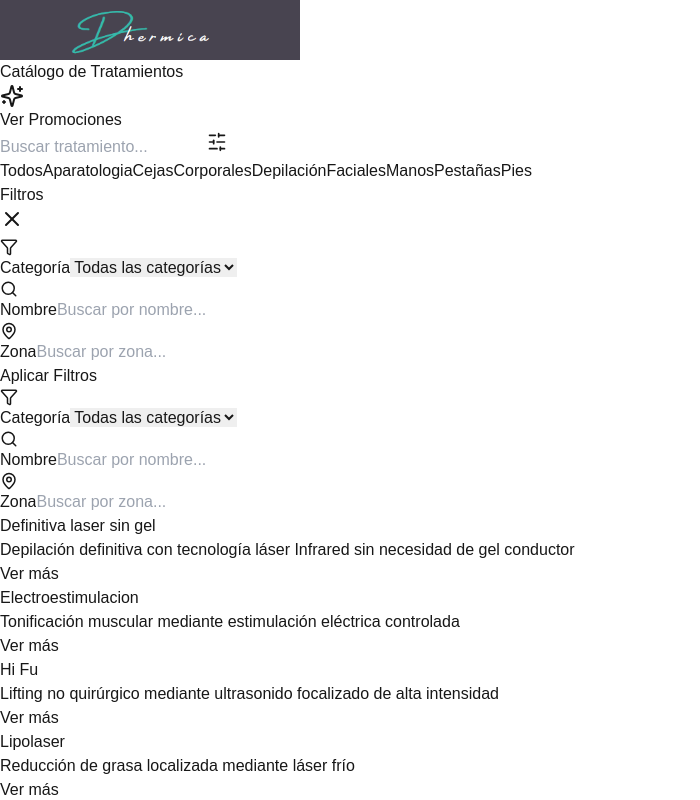
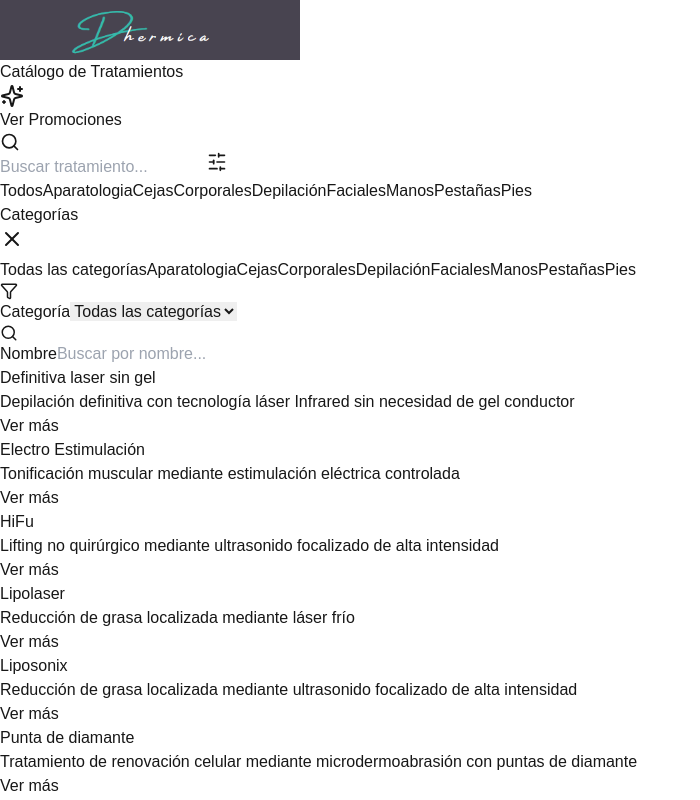
Before and after one commit to Marcosotoladev/dhermica-catalogo, a Next.js app: page /catalogo in a window 1280 px wide. Both pictures are taken after a click on the button 217 px from the left and 141 px from the top of the page. Shown: the top 800 px of the page, without its empty margins (0-700 px from the left). Built offline with nearby package versions, Linux system fonts and the light colour scheme.

Commit message:
mejoras vista movil

```diff
--- a/src/Data/Aparatologia/ApElectroestimulacion.jsx
+++ b/src/Data/Aparatologia/ApElectroestimulacion.jsx
@@ -1,7 +1,7 @@
 const Electroestimulacion = {
     id: "ApElectroestimulacion",
     categoria: "Aparatologia",
-    nombre: "Electroestimulacion",
+    nombre: "Electro Estimulación",
     metodo: "electroestimulacion",
     zonas: [
         {
--- a/src/Data/Aparatologia/ApHiFu.jsx
+++ b/src/Data/Aparatologia/ApHiFu.jsx
@@ -1,7 +1,7 @@
 const HiFu = {
     id: "ApHiFu",
     categoria: "Aparatologia",
-    nombre: "Hi Fu",
+    nombre: "HiFu",
     metodo: "hifu 22d",
     zonas: [
         {
--- a/src/Data/Corporales/CoElectroEstimulacion.jsx
+++ b/src/Data/Corporales/CoElectroEstimulacion.jsx
@@ -1,7 +1,7 @@
 const Electroestimulacion = {
     id: "CoElectroestimulacion",
     categoria: "Corporales",
-    nombre: "Electroestimulacion",
+    nombre: "Electro estimulación",
     metodo: "electroestimulacion",
     zonas: [
         {
--- a/src/Data/Faciales/FaHiFu.jsx
+++ b/src/Data/Faciales/FaHiFu.jsx
@@ -1,7 +1,7 @@
 const FaHiFu = {
     id: "FaHiFu", // ID único para el tratamiento
     categoria: "Faciales",
-    nombre: "Hi Fu",
+    nombre: "HiFu",
     metodo: "HIFU 22D",
     zonas: [
         {
--- a/src/app/catalogo/page.jsx
+++ b/src/app/catalogo/page.jsx
@@ -3,14 +3,13 @@
 import React, { useState, useMemo } from 'react';
 import Link from 'next/link';
 import { motion, AnimatePresence } from 'framer-motion';
-import { Search, Filter, MapPin, X, SlidersHorizontal } from 'lucide-react';
+import { Search, Filter, X, SlidersHorizontal } from 'lucide-react';
 import treatmentsCatalog from '../../Data/TreatmentsCatalog';
 import PromoButton from '../../Components/Button/PromoButton';
 
 const Catalogo = () => {
   const [filterCategory, setFilterCategory] = useState('');
   const [filterName, setFilterName] = useState('');
-  const [filterZone, setFilterZone] = useState('');
   const [showFilters, setShowFilters] = useState(false);
 
   // Obtener categorías únicas
@@ -21,26 +20,27 @@ const Catalogo = () => {
 
   const filteredTreatments = useMemo(() => {
     return treatmentsCatalog.filter((t) => {
+      // Normalizar strings removiendo espacios extras y convirtiendo a minúsculas
+      const normalizedName = t.nombre.toLowerCase().trim();
+      const normalizedSearch = filterName.toLowerCase().trim();
+
       const matchCategory = !filterCategory ||
         t.categoria.toLowerCase() === filterCategory.toLowerCase();
       const matchName = !filterName ||
-        t.nombre.toLowerCase().includes(filterName.toLowerCase());
-      const matchZone = !filterZone ||
-        (t.zonas && t.zonas.some(zona =>
-          zona.nombre.toLowerCase().includes(filterZone.toLowerCase())
-        ));
+        normalizedName.includes(normalizedSearch);
 
-      return matchCategory && matchName && matchZone;
+      return matchCategory && matchName;
     });
-  }, [filterCategory, filterName, filterZone]);
+  }, [filterCategory, filterName]);
 
   // Componente para las píldoras de categorías
   const CategoryPills = () => (
-    <div className="flex gap-2 overflow-x-auto pb-2 md:hidden">
+    <div className="flex gap-2 overflow-x-auto pb-2 md:hidden mb-4">
       <motion.button
         whileTap={{ scale: 0.95 }}
         onClick={() => setFilterCategory('')}
-        className={`flex-shrink-0 px-4 py-2 rounded-full text-sm ${filterCategory === ''
+        className={`flex-shrink-0 px-4 py-2 rounded-full text-sm ${
+          filterCategory === ''
             ? 'bg-[#34baab] text-white'
             : 'bg-white text-[#484450] border border-[#459a96]'
         }`}
@@ -52,7 +52,8 @@ const Catalogo = () => {
           key={cat}
           whileTap={{ scale: 0.95 }}
           onClick={() => setFilterCategory(cat)}
-          className={`flex-shrink-0 px-4 py-2 rounded-full text-sm ${filterCategory === cat
+          className={`flex-shrink-0 px-4 py-2 rounded-full text-sm ${
+            filterCategory === cat
               ? 'bg-[#34baab] text-white'
               : 'bg-white text-[#484450] border border-[#459a96]'
           }`}
@@ -77,15 +78,16 @@ const Catalogo = () => {
           <PromoButton />
         </div>
 
-        {/* Barra de búsqueda móvil siempre visible */}
+        {/* Barra de búsqueda móvil */}
         <div className="md:hidden mb-4">
           <div className="relative">
+            <Search className="absolute left-3 top-1/2 -translate-y-1/2 text-[#34baab]" size={20} />
             <input
               type="text"
               value={filterName}
               onChange={(e) => setFilterName(e.target.value)}
               placeholder="Buscar tratamiento..."
-              className="w-full p-3 pr-12 border border-[#459a96] rounded-lg focus:outline-none focus:ring-2 focus:ring-[#34baab] bg-white"
+              className="w-full pl-10 pr-12 py-3 border border-[#459a96] rounded-lg focus:outline-none focus:ring-2 focus:ring-[#34baab] bg-white"
             />
             <button
               onClick={() => setShowFilters(true)}
@@ -99,7 +101,7 @@ const Catalogo = () => {
         {/* Píldoras de categorías móvil */}
         <CategoryPills />
 
-        {/* Panel de filtros móvil */}
+        {/* Panel de filtros móvil simplificado */}
         <AnimatePresence>
           {showFilters && (
             <motion.div
@@ -115,65 +117,43 @@ const Catalogo = () => {
                 exit={{ y: '100%' }}
               >
                 <div className="flex justify-between items-center mb-4">
-                  <h3 className="text-lg font-semibold text-[#484450]">Filtros</h3>
+                  <h3 className="text-lg font-semibold text-[#484450]">Categorías</h3>
                   <button onClick={() => setShowFilters(false)}>
                     <X className="text-[#484450]" size={24} />
                   </button>
                 </div>
 
-                <div className="space-y-4">
-                  <div>
-                    <label className="block text-[#484450] font-semibold mb-2">
-                      <Filter size={18} className="inline mr-2" />
-                      Categoría
-                    </label>
-                    <select
-                      value={filterCategory}
-                      onChange={(e) => setFilterCategory(e.target.value)}
-                      className="w-full p-3 border border-[#459a96] rounded-lg focus:outline-none focus:ring-2 focus:ring-[#34baab] bg-white"
+                <div className="space-y-2">
+                  <button
+                    onClick={() => {
+                      setFilterCategory('');
+                      setShowFilters(false);
+                    }}
+                    className={`w-full p-3 rounded-lg text-left ${
+                      filterCategory === ''
+                        ? 'bg-[#34baab] text-white'
+                        : 'bg-white text-[#484450] border border-[#459a96]'
+                    }`}
                   >
-                      <option value="">Todas las categorías</option>
+                    Todas las categorías
+                  </button>
                   {uniqueCategories.map(cat => (
-                        <option key={cat} value={cat}>{cat}</option>
+                    <button
+                      key={cat}
+                      onClick={() => {
+                        setFilterCategory(cat);
+                        setShowFilters(false);
+                      }}
+                      className={`w-full p-3 rounded-lg text-left ${
+                        filterCategory === cat
+                          ? 'bg-[#34baab] text-white'
+                          : 'bg-white text-[#484450] border border-[#459a96]'
+                      }`}
+                    >
+                      {cat}
+                    </button>
                   ))}
-                    </select>
                 </div>
-
-                  <div>
-                    <label className="block text-[#484450] font-semibold mb-2">
-                      <Search size={18} className="inline mr-2" />
-                      Nombre
-                    </label>
-                    <input
-                      type="text"
-                      value={filterName}
-                      onChange={(e) => setFilterName(e.target.value)}
-                      placeholder="Buscar por nombre..."
-                      className="w-full p-3 border border-[#459a96] rounded-lg focus:outline-none focus:ring-2 focus:ring-[#34baab]"
-                    />
-                  </div>
-
-                  <div>
-                    <label className="block text-[#484450] font-semibold mb-2">
-                      <MapPin size={18} className="inline mr-2" />
-                      Zona
-                    </label>
-                    <input
-                      type="text"
-                      value={filterZone}
-                      onChange={(e) => setFilterZone(e.target.value)}
-                      placeholder="Buscar por zona..."
-                      className="w-full p-3 border border-[#459a96] rounded-lg focus:outline-none focus:ring-2 focus:ring-[#34baab]"
-                    />
-                  </div>
-                </div>
-
-                <button
-                  onClick={() => setShowFilters(false)}
-                  className="w-full mt-6 bg-[#34baab] text-white py-3 rounded-lg hover:bg-[#459a96]"
-                >
-                  Aplicar Filtros
-                </button>
               </motion.div>
             </motion.div>
           )}
@@ -215,24 +195,10 @@ const Catalogo = () => {
               className="w-full p-3 border border-[#459a96] rounded-lg focus:outline-none focus:ring-2 focus:ring-[#34baab]"
             />
           </div>
-
-          <div className="flex-1">
-            <label className="block text-[#484450] font-semibold mb-2">
-              <MapPin size={18} className="inline mr-2" />
-              Zona
-            </label>
-            <input
-              type="text"
-              value={filterZone}
-              onChange={(e) => setFilterZone(e.target.value)}
-              placeholder="Buscar por zona..."
-              className="w-full p-3 border border-[#459a96] rounded-lg focus:outline-none focus:ring-2 focus:ring-[#34baab]"
-            />
-          </div>
         </motion.div>
 
-        {/* Grid de cards */}
-        <div className="grid grid-cols-1 sm:grid-cols-2 md:grid-cols-3 lg:grid-cols-4 gap-6">
+        {/* Grid de cards - Ahora 2 columnas en móvil */}
+        <div className="grid grid-cols-2 sm:grid-cols-2 md:grid-cols-3 lg:grid-cols-4 gap-3 md:gap-6">
           {filteredTreatments.map((treatment, index) => (
             <motion.div
               key={index}
@@ -242,11 +208,11 @@ const Catalogo = () => {
               whileHover={{ y: -5 }}
               className="bg-white rounded-xl shadow-md overflow-hidden relative"
             >
-              <div className="p-6">
-                <h2 className="text-xl font-bold mb-3 text-[#484450] capitalize">
+              <div className="p-4 md:p-6">
+                <h2 className="text-base md:text-xl font-bold mb-2 md:mb-3 text-[#484450] capitalize">
                   {treatment.nombre}
                 </h2>
-                <p className="text-[#466067] text-sm mb-4 line-clamp-3">
+                <p className="text-[#466067] text-xs md:text-sm mb-3 md:mb-4 line-clamp-3">
                   {treatment.info_general.descripcionCorta}
                 </p>
                 <Link
@@ -259,7 +225,7 @@ const Catalogo = () => {
                     whileHover={{ scale: 1.05 }}
                     whileTap={{ scale: 0.95 }}
                     className="w-full bg-[#34baab] text-white py-2 px-4 rounded-lg
-                             hover:bg-[#459a96] transition-colors duration-300"
+                             hover:bg-[#459a96] transition-colors duration-300 text-sm md:text-base"
                   >
                     Ver más
                   </motion.button>
```
Lines whose indentation alone changed are shown as unchanged.
